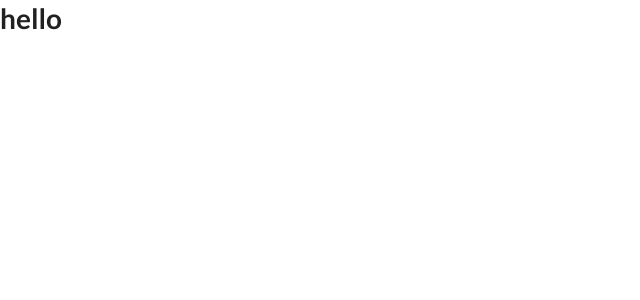
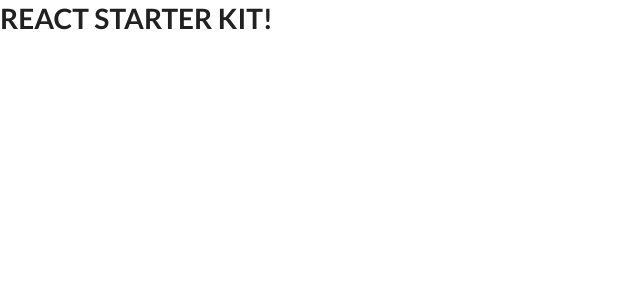
Before and after one commit to imnich91/ReactStarter, a React app: page / in a window 1280 px wide. Shown: the top 300 px of the page, without its empty margins (0-640 px from the left). Built offline with nearby package versions, Linux system fonts and the light colour scheme.

Commit message:
editing redux

```diff
--- a/src/Containers/App.js
+++ b/src/Containers/App.js
@@ -1,6 +1,7 @@
 import React from 'react';
 import { connect } from 'react-redux';
 import { Switch, Route } from 'react-router-dom';
+import HomeContainer from './HomeContainer';
 
 
 
@@ -13,7 +14,7 @@ class App extends React.Component {
     return (
       <div>
         <div className = "wrapper">
-          <h1> hello </h1>
+          <HomeContainer/>
         </div>
       </div>
     )
--- a/src/Containers/HomeContainer.js
+++ b/src/Containers/HomeContainer.js
@@ -0,0 +1,8 @@
+import React from 'react';
+import Homepage from '../components/Homepage';
+
+const HomeContainer = (props) => (
+  <Homepage/>
+)
+
+export default HomeContainer;
--- a/src/components/Homepage.js
+++ b/src/components/Homepage.js
@@ -0,0 +1,9 @@
+import React from 'react';
+
+const Homepage = (props) => (
+  <div>
+    <h1>REACT STARTER KIT!</h1>
+  </div>
+)
+
+export default Homepage;
```
